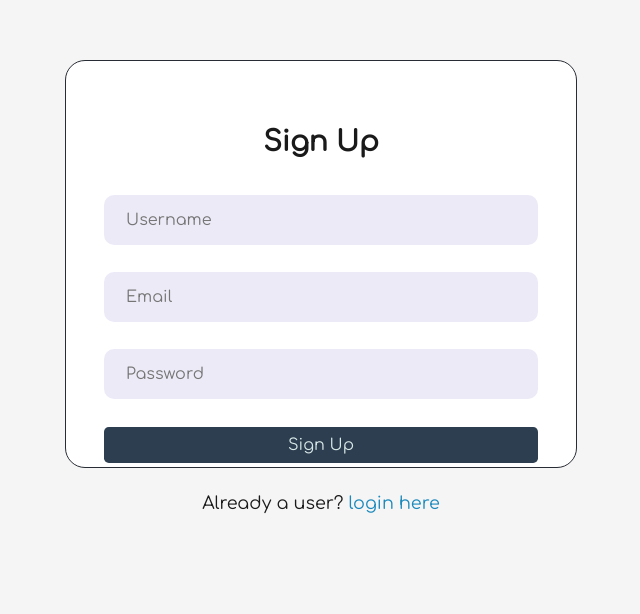
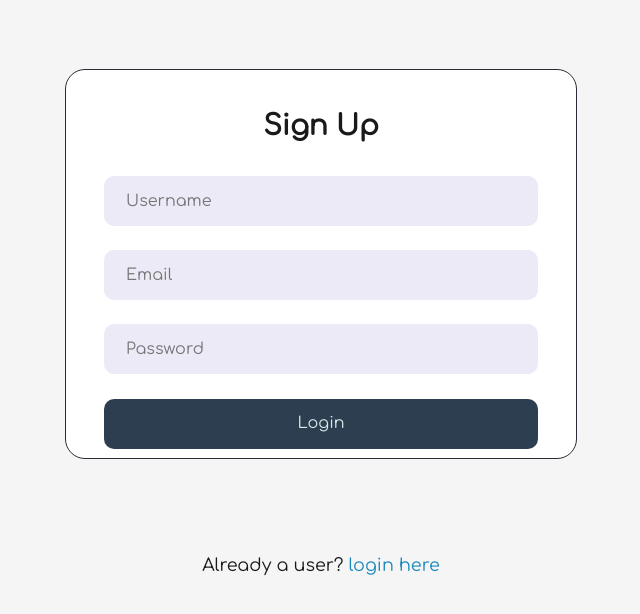
Before and after one commit to codeygallup/onTask, a React (Create React App) app in the folder client/: page /signup in a window 1280 px wide. Shown: the part 136-750 px from the top of the page, without its empty margins (319-959 px from the left). Built offline with nearby package versions, Linux system fonts and the light colour scheme.

Commit message:
add login form component

```diff
--- a/client/src/App.css
+++ b/client/src/App.css
@@ -84,18 +84,11 @@
 
 .login {
   width: 40%;
-  padding: 5% 3% 3%;
+  padding: 3% 3% 5%;
   background: #ffffff;
   border-radius: 1.25rem;
   border: 1px solid #282c34;
-}
-
-.signup {
-  width: 40%;
-  padding: 5% 3% 5.5%;
-  background: #ffffff;
-  border-radius: 1.25rem;
-  border: 1px solid #282c34;
+  position: absolute;
 }
 
 .login-form {
@@ -103,6 +96,12 @@
   margin: 0;
   display: grid;
   gap: 10%;
+}
+
+.login-link {
+  position: relative;
+  text-align: center;
+  bottom: -200px;
 }
 
 .login-input {
--- /dev/null
+++ b/client/src/components/LoginForm.js
@@ -0,0 +1,70 @@
+import { Link } from "react-router-dom";
+
+export default function LoginForm({
+  title,
+  formData,
+  setFormData,
+  handleSubmit,
+}) {
+  const handleFormChange = (e) => {
+    const { name, value } = e.target;
+    setFormData({ ...formData, [name]: value });
+  };
+
+  const current = window.location.pathname;
+
+  return (
+    <>
+      <form className="login-form text-center" onSubmit={handleSubmit}>
+        <h3>{title}</h3>
+        {current === "/signup" && (
+          <input
+            type="text"
+            name="username"
+            onChange={handleFormChange}
+            value={formData.username}
+            placeholder="Username"
+            className="login-input"
+            required
+          />
+        )}
+        <input
+          name="email"
+          type="email"
+          onChange={handleFormChange}
+          value={formData.email}
+          placeholder="Email"
+          className="login-input"
+          required
+        />
+        <input
+          name="password"
+          type="password"
+          onChange={handleFormChange}
+          value={formData.password}
+          placeholder="Password"
+          className="login-input"
+          required
+        />
+        <button type="submit" className="btn btn-primary login-input">
+          Login
+        </button>
+      </form>
+      {current === "/login" ? (
+        <p className="login-link">
+          To create an account{" "}
+          <Link className="cred-link" to="/signup">
+            click here
+          </Link>
+        </p>
+      ) : (
+        <p className="login-link">
+          Already a user?{" "}
+          <Link className="cred-link" to="/login">
+            login here
+          </Link>
+        </p>
+      )}
+    </>
+  );
+}
--- a/client/src/components/ProjectForm.js
+++ b/client/src/components/ProjectForm.js
@@ -1,8 +1,13 @@
-export default function ProjectForm({ title, handleSubmit, project, setProject }) {
-    const handleFormChange = (e) => {
-        const { name, value } = e.target;
-        setProject({ ...project, [name]: value });
-      };
+export default function ProjectForm({
+  title,
+  handleSubmit,
+  project,
+  setProject,
+}) {
+  const handleFormChange = (e) => {
+    const { name, value } = e.target;
+    setProject({ ...project, [name]: value });
+  };
   return (
     <>
       <form className="text-center projectForm" onSubmit={handleSubmit}>
@@ -27,7 +32,7 @@ export default function ProjectForm({ title, handleSubmit, project, setProject }
           value={project.description}
           className="inputBox"
           required
-          rows="15"
+          rows="8"
         />
         <br />
         <button type="submit" className="btn btn-primary">
--- a/client/src/pages/Login.js
+++ b/client/src/pages/Login.js
@@ -2,7 +2,7 @@ import { useState } from "react";
 import Auth from "../utils/auth";
 import { LOGIN } from "../utils/mutations";
 import { useMutation } from "@apollo/client";
-import { Link } from "react-router-dom";
+import LoginForm from "../components/LoginForm";
 
 const Login = () => {
   const [formData, setFormData] = useState({
@@ -11,11 +11,6 @@ const Login = () => {
   });
 
   const [loginUser] = useMutation(LOGIN);
-
-  const handleFormChange = (e) => {
-    const { name, value } = e.target;
-    setFormData({ ...formData, [name]: value });
-  };
 
   const handleSubmit = async (e) => {
     e.preventDefault();
@@ -43,31 +38,12 @@ const Login = () => {
 
   return (
     <div className="login">
-      <form className="login-form text-center" onSubmit={handleSubmit}>
-        <h3>Login</h3>
-        <input
-          name="email"
-          type="email"
-          onChange={handleFormChange}
-          value={formData.email}
-          placeholder="Email"
-          className="login-input"
-          required
-        />
-        <input
-          name="password"
-          type="password"
-          onChange={handleFormChange}
-          value={formData.password}
-          placeholder="Password"
-          className="login-input"
-          required
-        />
-        <button type="submit" className="btn btn-primary login-input">
-          Login
-        </button>
-        <p>To create an account <Link className="cred-link" to="/signup">click here</Link></p>
-      </form>
+      <LoginForm
+        title="Login"
+        formData={formData}
+        setFormData={setFormData}
+        handleSubmit={handleSubmit}
+      />
     </div>
   );
 };
--- a/client/src/pages/Signup.js
+++ b/client/src/pages/Signup.js
@@ -2,7 +2,7 @@ import { useState } from "react";
 import Auth from "../utils/auth";
 import { ADD_USER } from "../utils/mutations";
 import { useMutation } from "@apollo/client";
-import { Link } from 'react-router-dom'
+import LoginForm from "../components/LoginForm";
 
 const Signup = () => {
   const [formData, setFormData] = useState({
@@ -12,11 +12,6 @@ const Signup = () => {
   });
 
   const [addUser] = useMutation(ADD_USER);
-
-  const handleFormChange = (e) => {
-    const { name, value } = e.target;
-    setFormData({ ...formData, [name]: value });
-  };
 
   const handleSubmit = async (e) => {
     e.preventDefault();
@@ -44,41 +39,13 @@ const Signup = () => {
   };
 
   return (
-    <div className="signup">
-      <form className="login-form text-center" onSubmit={handleSubmit}>
-        <h3>Sign Up</h3>
-        <input
-          type="text"
-          name="username"
-          onChange={handleFormChange}
-          value={formData.username}
-          placeholder="Username"
-          className="login-input"
-          required
-        />
-        <input
-          type="email"
-          name="email"
-          onChange={handleFormChange}
-          value={formData.email}
-          placeholder="Email"
-          className="login-input"
-          required
-        />
-        <input
-          type="password"
-          name="password"
-          onChange={handleFormChange}
-          value={formData.password}
-          placeholder="Password"
-          className="login-input"
-          required
-        />
-        <button type="submit" className="btn btn-primary">
-          Sign Up
-        </button>
-        <p className="login-link">Already a user? <Link className="cred-link" to="/login">login here</Link></p>
-      </form>
+    <div className="login">
+      <LoginForm
+        title="Sign Up"
+        formData={formData}
+        setFormData={setFormData}
+        handleSubmit={handleSubmit}
+      />
     </div>
   );
 };
```
Also changed, not shown: client/src/pages/Project.js (line endings or trailing spaces), client/src/pages/ProjectUpdate.js (line endings or trailing spaces).
